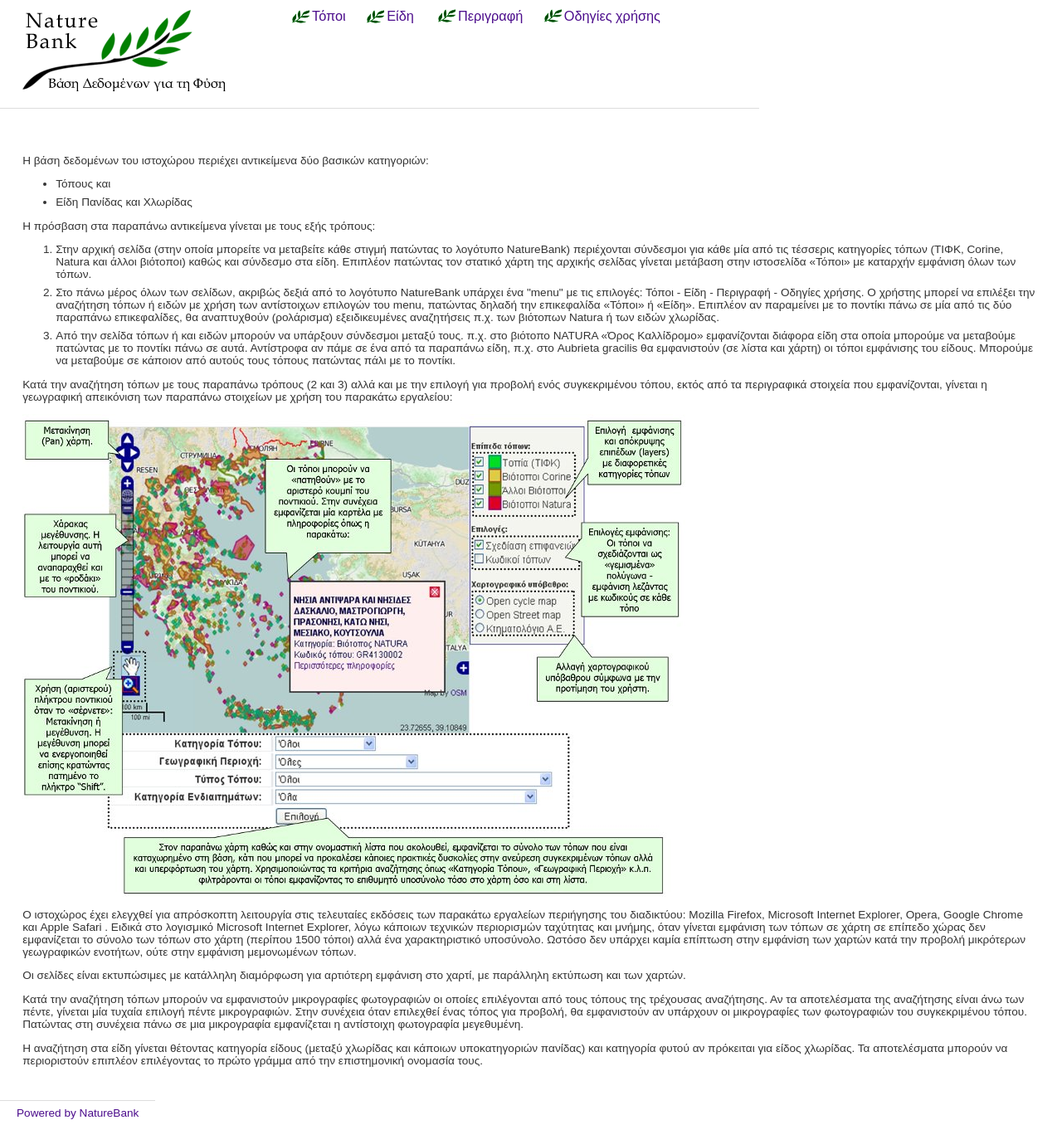
After one commit to aptiko/naturebank, a Django app: page /info_usage/ in a window 1280 px wide. The commit adds this page. Shown: the whole page at 83% size. Run offline with Django 3.2, Linux system fonts and the light colour scheme; parts of the project's set-up code (start-up, migrations or seed data) failed here and were passed over.

Commit message:
Replacing flat pages with template files

```diff
--- a/naturebank/templates/base-default.html
+++ b/naturebank/templates/base-default.html
@@ -36,13 +36,13 @@
 <div id="wrapper">
   <div id="header">
     <div id="logo" style="display: none;">
-      <a class="simlink" href="{% url 'index' %}" alt="{% trans "Go to start page" %}" title="{% trans "Go to start page" %}">
+      <a class="simlink" href="{% url 'frontpage' %}" alt="{% trans "Go to start page" %}" title="{% trans "Go to start page" %}">
         {% block logo %}<img src="{{ STATIC_URL }}images/ntua.gif" style="border:0;padding:10px;">{% endblock %}
         {% block headtitle %}<h1>NatureBank</h1>{% endblock %}
       </a>
     </div>
 
-    <a class="simlink" href="{% url 'index' %}" title="{% trans "Αρχική σελίδα" %}">
+    <a class="simlink" href="{% url 'frontpage' %}" title="{% trans "Αρχική σελίδα" %}">
     <img src="{{ STATIC_URL  }}images/naturebank_logo_small.png" id="topbanner"></a>
 
     <div id="toplinkcontainer">
@@ -76,8 +76,8 @@
               </dd>
             </dl>
           </div>
-          &nbsp;&nbsp;&nbsp;&nbsp;<a href="/info/" class="menu">{% trans "Περιγραφή" %}</a>&nbsp;&nbsp;
-          <a href="/info/usage/" class="menu">{% trans "Οδηγίες χρήσης" %}</a>
+          &nbsp;&nbsp;&nbsp;&nbsp;<a href="" class="menu">{% trans "Περιγραφή" %}</a>&nbsp;&nbsp;
+          <a href="/info_usage/" class="menu">{% trans "Οδηγίες χρήσης" %}</a>
     </div>
 
   </div>
--- /dev/null
+++ b/naturebank/templates/frontpage-default.html
@@ -0,0 +1,5 @@
+{% extends "base-default.html" %}
+{% block content_main %}
+<p style="text-align: left;">Η NatureBank είναι μια Βάση Δεδομένων για τη διαχείριση
+βιότοπων και τοπίων φυσικού κάλλους καθώς και ειδών της χλωρίδας και πανίδας.</p>
+{% endblock %}
--- /dev/null
+++ b/naturebank/templates/frontpage.html
@@ -0,0 +1,2 @@
+{% extends "frontpage-default.html" %}
+{% load i18n %}
--- /dev/null
+++ b/naturebank/templates/info_usage-default.html
@@ -0,0 +1,21 @@
+{% extends "base-default.html" %}
+{% block content_main %}
+<p>Η βάση δεδομένων του ιστοχώρου περιέχει αντικείμενα δύο βασικών κατηγοριών:
+</p>
+<ul>
+  <li>Τόπους και</li>
+  <li>Είδη Πανίδας και Χλωρίδας</li>
+</ul>
+<p>Η πρόσβαση στα παραπάνω αντικείμενα γίνεται με τους εξής τρόπους:</p>
+<ol>
+  <li>Στην αρχική σελίδα (στην οποία μπορείτε να μεταβείτε κάθε στιγμή πατώντας το λογότυπο NatureBank) περιέχονται σύνδεσμοι για κάθε μία από τις τέσσερις κατηγορίες τόπων (ΤΙΦΚ, Corine, Natura και άλλοι βιότοποι) καθώς και σύνδεσμο στα είδη. Επιπλέον πατώντας τον στατικό χάρτη της αρχικής σελίδας γίνεται μετάβαση στην ιστοσελίδα «Τόποι» με καταρχήν εμφάνιση όλων των τόπων.</li>
+  <li>Στο πάνω μέρος όλων των σελίδων, ακριβώς δεξιά από το λογότυπο NatureBank υπάρχει ένα &quot;menu&quot; με τις επιλογές: Τόποι - Είδη - Περιγραφή - Οδηγίες χρήσης. Ο χρήστης μπορεί να επιλέξει την αναζήτηση τόπων ή ειδών με χρήση των αντίστοιχων επιλογών του menu, πατώντας δηλαδή την επικεφαλίδα «Τόποι» ή «Είδη». Επιπλέον αν παραμείνει με το ποντίκι πάνω σε μία από τις δύο παραπάνω επικεφαλίδες, θα αναπτυχθούν (ρολάρισμα) εξειδικευμένες αναζητήσεις π.χ. των βιότοπων Natura ή των ειδών χλωρίδας.</li>
+  <li>Από την σελίδα τόπων ή και ειδών μπορούν να υπάρξουν σύνδεσμοι μεταξύ τους. π.χ. στο βιότοπο NATURA «Όρος Καλλίδρομο» εμφανίζονται διάφορα είδη στα οποία μπορούμε να μεταβούμε πατώντας με το ποντίκι πάνω σε αυτά. Αντίστροφα αν πάμε σε ένα από τα παραπάνω είδη, π.χ. στο Aubrieta gracilis θα εμφανιστούν (σε λίστα και χάρτη) οι τόποι εμφάνισης του είδους. Μπορούμε να μεταβούμε σε κάποιον από αυτούς τους τόπους πατώντας πάλι με το ποντίκι.</li>
+</ol>
+<p>Κατά την αναζήτηση τόπων με τους παραπάνω τρόπους (2 και 3) αλλά και με την επιλογή για προβολή ενός συγκεκριμένου τόπου, εκτός από τα περιγραφικά στοιχεία που εμφανίζονται, γίνεται η γεωγραφική απεικόνιση των παραπάνω στοιχείων με χρήση του παρακάτω εργαλείου:</p>
+<p><img src="/static/images/map-usage.jpg" alt="Map usage" /></p>
+<p>Ο ιστοχώρος έχει ελεγχθεί για απρόσκοπτη λειτουργία στις τελευταίες εκδόσεις των παρακάτω εργαλείων περιήγησης του διαδικτύου: Mozilla Firefox, Microsoft Internet Explorer, Opera, Google Chrome και Apple Safari . Ειδικά στο λογισμικό Microsoft Internet Explorer, λόγω κάποιων τεχνικών περιορισμών ταχύτητας και μνήμης, όταν γίνεται εμφάνιση των τόπων σε χάρτη σε επίπεδο χώρας δεν εμφανίζεται το σύνολο των τόπων στο χάρτη (περίπου 1500 τόποι) αλλά ένα χαρακτηριστικό υποσύνολο. Ωστόσο δεν υπάρχει καμία επίπτωση στην εμφάνiση των χαρτών κατά την προβολή μικρότερων γεωγραφικών ενοτήτων, ούτε στην εμφάνιση μεμονωμένων τόπων.</p>
+<p>Οι σελίδες είναι εκτυπώσιμες με κατάλληλη διαμόρφωση για αρτιότερη εμφάνιση στο χαρτί, με παράλληλη εκτύπωση και των χαρτών.</p>
+<p>Κατά την αναζήτηση τόπων μπορούν να εμφανιστούν μικρογραφίες φωτογραφιών οι οποίες επιλέγονται από τους τόπους της τρέχουσας αναζήτησης. Αν τα αποτελέσματα της αναζήτησης είναι άνω των πέντε, γίνεται μία τυχαία επιλογή πέντε μικρογραφιών. Στην συνέχεια όταν επιλεχθεί ένας τόπος για προβολή, θα εμφανιστούν αν υπάρχουν οι μικρογραφίες των φωτογραφιών του συγκεκριμένου τόπου. Πατώντας στη συνέχεια πάνω σε μια μικρογραφία εμφανίζεται η αντίστοιχη φωτογραφία μεγεθυμένη.</p>
+<p>Η αναζήτηση στα είδη γίνεται θέτοντας κατηγορία είδους (μεταξύ χλωρίδας και κάποιων υποκατηγοριών πανίδας) και κατηγορία φυτού αν πρόκειται για είδος χλωρίδας. Τα αποτελέσματα μπορούν να περιοριστούν επιπλέον επιλέγοντας το πρώτο γράμμα από την επιστημονική ονομασία τους.</p>
+{% endblock %}
--- /dev/null
+++ b/naturebank/templates/info_usage.html
@@ -0,0 +1,2 @@
+{% extends "info_usage-default.html" %}
+{% load i18n %}
--- /dev/null
+++ b/naturebank/templates/poweredby.html
@@ -0,0 +1,2 @@
+{% extends "poweredby-default.html" %}
+{% load i18n %}
--- a/naturebank/urls.py
+++ b/naturebank/urls.py
@@ -19,7 +19,9 @@ species_list = {
 
 urlpatterns = patterns(
     '',
-    url(r'^$', RedirectView.as_view(url='/home/'), name='index'),
+    url(r'^$', views.frontpage, name='frontpage'),
+    url(r'^info_usage/$', views.info_usage, name='info_usage'),
+    url(r'^poweredby/$', views.poweredby, name='poweredby'),
     url(r'^biotopes/$', views.BiotopeListView.as_view(), name='biotope_list'),
     url(r'^biotopes/d/(?P<pk>\d+)/$', views.BiotopeDetailView.as_view(),
         name='biotope_detail'),
--- a/naturebank/views.py
+++ b/naturebank/views.py
@@ -18,6 +18,19 @@ filter_keys = ('category', 'climate', 'site_type', 'habitation',
                'designation', 'condition', 'abandon',
                'trend', 'ecological_value', 'social_value',
                'cultural_value', 'threat', 'conservation')
+
+
+def frontpage(request):
+    return render_to_response('frontpage.html', {},
+                               context_instance=RequestContext(request))
+
+def info_usage(request):
+    return render_to_response('info_usage.html', {},
+                               context_instance=RequestContext(request))
+
+def poweredby(request):
+    return render_to_response('poweredby.html', {},
+                               context_instance=RequestContext(request))
 
 
 class BiotopeListView(ListView):
--- a/naturebank_project/settings/base.py
+++ b/naturebank_project/settings/base.py
@@ -20,7 +20,6 @@ MIDDLEWARE_CLASSES = (
     'django.contrib.auth.middleware.AuthenticationMiddleware',
     'pagination.middleware.PaginationMiddleware',
     'django_sorting.middleware.SortingMiddleware',
-    'django.contrib.flatpages.middleware.FlatpageFallbackMiddleware',
     'django.contrib.messages.middleware.MessageMiddleware',
 )
 
@@ -33,13 +32,11 @@ INSTALLED_APPS = (
     'django.contrib.sites',
     'django.contrib.admin',
     'django.contrib.gis',
-    'django.contrib.flatpages',
     'django.contrib.staticfiles',
 
     # External Dependencies
     'admintabs',
     'django_filters',
-    #'ajax_filtered_fields',
     'pagination',
     'django_sorting',
     'naturebank',
--- a/naturebank_project/urls.py
+++ b/naturebank_project/urls.py
@@ -8,9 +8,7 @@ admin.autodiscover()
 urlpatterns = patterns(
     '',
     (r'^admin/', include(admin.site.urls)),
-    # (r'^ajax_filtered_fields/', include('ajax_filtered_fields.urls')),
     (r'', include('naturebank.urls')),
-    (r'', include('django.contrib.flatpages.urls')),
 )
 
 if settings.DEBUG:
```
Also changed, not shown: naturebank/templates/admin/flatpages/flatpage/change_form.html (deleted, +0 -13 lines), naturebank/templates/flatpages/default.html (deleted, +0 -16 lines), naturebank/templates/flatpages/home.html (deleted, +0 -25 lines), naturebank/templates/poweredby-default.html (added, +9 -0 lines).
